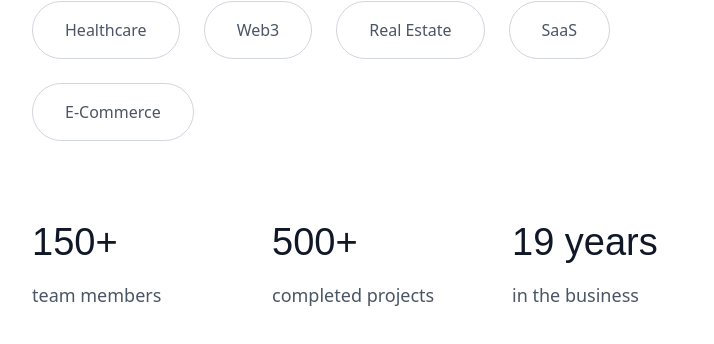
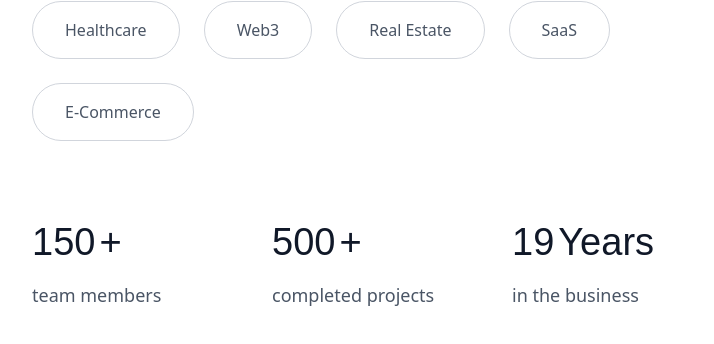
Before and after one commit to jainil04/my-portfolio, a Next.js app: page / in a window 1280 px wide. Shown: the part 1389-1733 px from the top of the page, without its empty margins (16-730 px from the left). Built offline with nearby package versions, Linux system fonts and the light colour scheme.

Commit message:
[FEATURE] add AnimatedStat component and integrate SlidingNumber for animated statistics display

```diff
--- a/package.json
+++ b/package.json
@@ -16,9 +16,11 @@
     "clsx": "^2.1.1",
     "framer-motion": "^12.23.22",
     "lucide-react": "^0.544.0",
+    "motion": "^12.23.22",
     "next": "15.5.4",
     "react": "19.1.0",
     "react-dom": "19.1.0",
+    "react-use-measure": "^2.1.7",
     "tailwind-merge": "^3.3.1"
   },
   "lint-staged": {
--- /dev/null
+++ b/src/components/custom/InnovationSection/AnimatedStat.tsx
@@ -0,0 +1,61 @@
+'use client';
+
+import { useEffect, useRef, useState } from 'react';
+
+import { SlidingNumber } from '@/components/ui/sliding-number';
+import { motion, useInView, useReducedMotion } from 'framer-motion';
+
+export type AnimatedStatProps = {
+  number: number;
+  suffix: string;
+  label: string;
+  index: number;
+};
+
+export const AnimatedStat = ({
+  number,
+  suffix,
+  label,
+  index,
+}: AnimatedStatProps) => {
+  const [displayValue, setDisplayValue] = useState(0);
+  const ref = useRef(null);
+  const isInView = useInView(ref, { once: true });
+  const reduce = useReducedMotion();
+
+  useEffect(() => {
+    if (isInView) {
+      // Add a delay based on index for staggered animation
+      const timer = setTimeout(
+        () => {
+          setDisplayValue(number);
+        },
+        500 + index * 200
+      ); // 500ms initial delay + 200ms between each
+      return () => clearTimeout(timer);
+    }
+  }, [isInView, number, index]);
+
+  return (
+    <motion.div
+      ref={ref}
+      initial={reduce ? false : { opacity: 0, y: 20 }}
+      whileInView={reduce ? {} : { opacity: 1, y: 0 }}
+      viewport={{ once: true }}
+      transition={{
+        duration: 0.5,
+        delay: reduce ? 0 : index * 0.1,
+        ease: 'easeOut',
+      }}
+      className="space-y-3 lg:space-y-4"
+    >
+      <div className="stat-number text-gray-900 flex items-baseline">
+        <SlidingNumber value={displayValue} />
+        <span className="ml-1">{suffix}</span>
+      </div>
+      <div className="text-base text-gray-600 leading-relaxed md:text-lg">
+        {label}
+      </div>
+    </motion.div>
+  );
+};
--- a/src/components/custom/InnovationSection/InnovationSection.tsx
+++ b/src/components/custom/InnovationSection/InnovationSection.tsx
@@ -2,6 +2,8 @@
 
 import { cn } from '@/lib/utils';
 import { motion, useReducedMotion } from 'framer-motion';
+
+import { AnimatedStat } from './AnimatedStat';
 
 export type InnovationSectionProps = {
   className?: string;
@@ -27,9 +29,9 @@ export const InnovationSection = ({
   ];
 
   const stats = [
-    { number: '150+', label: 'team members' },
-    { number: '500+', label: 'completed projects' },
-    { number: '19 years', label: 'in the business' },
+    { number: 150, suffix: '+', label: 'team members' },
+    { number: 500, suffix: '+', label: 'completed projects' },
+    { number: 19, suffix: ' Years', label: 'in the business' },
   ];
 
   return (
@@ -82,23 +84,13 @@ export const InnovationSection = ({
             {/* Statistics */}
             <div className="grid grid-cols-3 gap-8 lg:gap-12">
               {stats.map((stat, index) => (
-                <motion.div
+                <AnimatedStat
                   key={stat.label}
-                  initial={reduce ? false : { opacity: 0, y: 20 }}
-                  whileInView={reduce ? {} : { opacity: 1, y: 0 }}
-                  viewport={{ once: true }}
-                  transition={{
-                    duration: 0.5,
-                    delay: reduce ? 0 : index * 0.1,
-                    ease: 'easeOut',
-                  }}
-                  className="space-y-3 lg:space-y-4"
-                >
-                  <div className="stat-number text-gray-900">{stat.number}</div>
-                  <div className="text-base text-gray-600 leading-relaxed md:text-lg">
-                    {stat.label}
-                  </div>
-                </motion.div>
+                  number={stat.number}
+                  suffix={stat.suffix}
+                  label={stat.label}
+                  index={index}
+                />
               ))}
             </div>
           </motion.div>
--- /dev/null
+++ b/src/components/ui/sliding-number.tsx
@@ -0,0 +1,122 @@
+'use client';
+import {
+  MotionValue,
+  motion,
+  motionValue,
+  useSpring,
+  useTransform,
+} from 'motion/react';
+import { useEffect, useId } from 'react';
+import useMeasure from 'react-use-measure';
+
+const TRANSITION = {
+  type: 'spring',
+  stiffness: 280,
+  damping: 18,
+  mass: 0.3,
+};
+
+function Digit({ value, place }: { value: number; place: number }) {
+  const valueRoundedToPlace = Math.floor(value / place) % 10;
+  const initial = motionValue(valueRoundedToPlace);
+  const animatedValue = useSpring(initial, TRANSITION);
+
+  useEffect(() => {
+    animatedValue.set(valueRoundedToPlace);
+  }, [animatedValue, valueRoundedToPlace]);
+
+  return (
+    <div className="relative inline-block w-[1ch] overflow-x-visible overflow-y-clip leading-none tabular-nums">
+      <div className="invisible">0</div>
+      {Array.from({ length: 10 }, (_, i) => (
+        <Number key={i} mv={animatedValue} number={i} />
+      ))}
+    </div>
+  );
+}
+
+function Number({ mv, number }: { mv: MotionValue<number>; number: number }) {
+  const uniqueId = useId();
+  const [ref, bounds] = useMeasure();
+
+  const y = useTransform(mv, (latest) => {
+    if (!bounds.height) return 0;
+    const placeValue = latest % 10;
+    const offset = (10 + number - placeValue) % 10;
+    let memo = offset * bounds.height;
+
+    if (offset > 5) {
+      memo -= 10 * bounds.height;
+    }
+
+    return memo;
+  });
+
+  // don't render the animated number until we know the height
+  if (!bounds.height) {
+    return (
+      <span ref={ref} className="invisible absolute">
+        {number}
+      </span>
+    );
+  }
+
+  return (
+    <motion.span
+      style={{ y }}
+      layoutId={`${uniqueId}-${number}`}
+      className="absolute inset-0 flex items-center justify-center"
+      transition={TRANSITION}
+      ref={ref}
+    >
+      {number}
+    </motion.span>
+  );
+}
+
+type SlidingNumberProps = {
+  value: number;
+  padStart?: boolean;
+  decimalSeparator?: string;
+};
+
+export function SlidingNumber({
+  value,
+  padStart = false,
+  decimalSeparator = '.',
+}: SlidingNumberProps) {
+  const absValue = Math.abs(value);
+  const [integerPart, decimalPart] = absValue.toString().split('.');
+  const integerValue = parseInt(integerPart, 10);
+  const paddedInteger =
+    padStart && integerValue < 10 ? `0${integerPart}` : integerPart;
+  const integerDigits = paddedInteger.split('');
+  const integerPlaces = integerDigits.map((_, i) =>
+    Math.pow(10, integerDigits.length - i - 1)
+  );
+
+  return (
+    <div className="flex items-center">
+      {value < 0 && '-'}
+      {integerDigits.map((_, index) => (
+        <Digit
+          key={`pos-${integerPlaces[index]}`}
+          value={integerValue}
+          place={integerPlaces[index]}
+        />
+      ))}
+      {decimalPart && (
+        <>
+          <span>{decimalSeparator}</span>
+          {decimalPart.split('').map((_, index) => (
+            <Digit
+              key={`decimal-${index}`}
+              value={parseInt(decimalPart, 10)}
+              place={Math.pow(10, decimalPart.length - index - 1)}
+            />
+          ))}
+        </>
+      )}
+    </div>
+  );
+}
```
Also changed, not shown: 1 other file (tests, documents, lock files or other folders).
